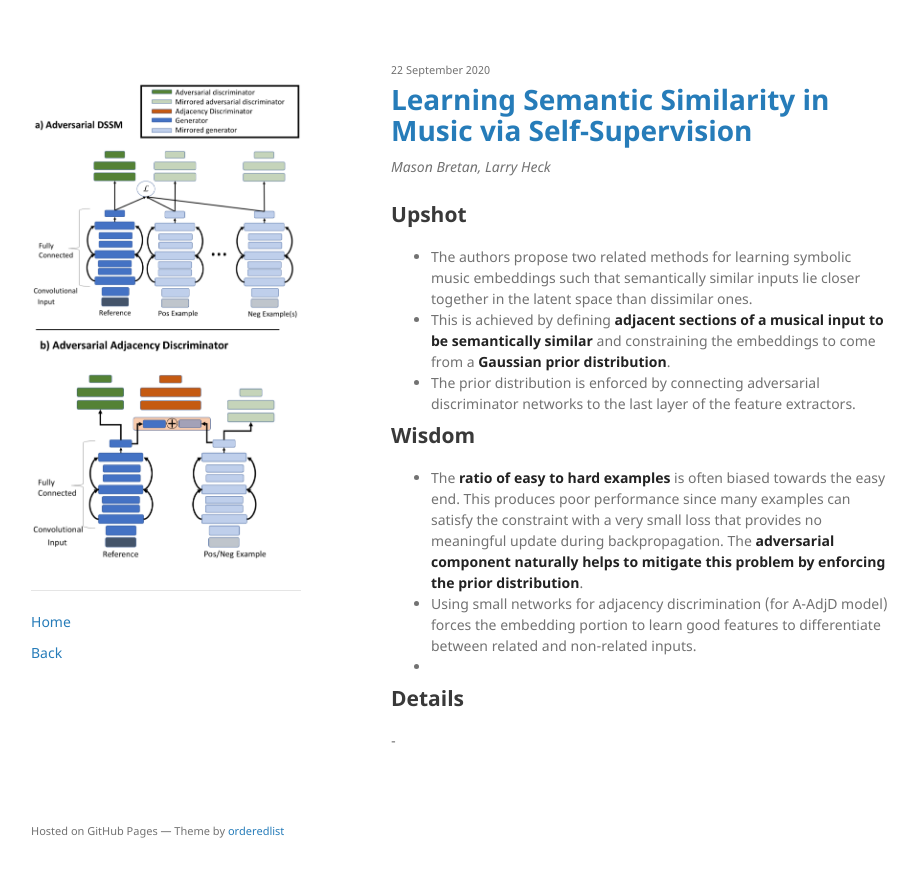
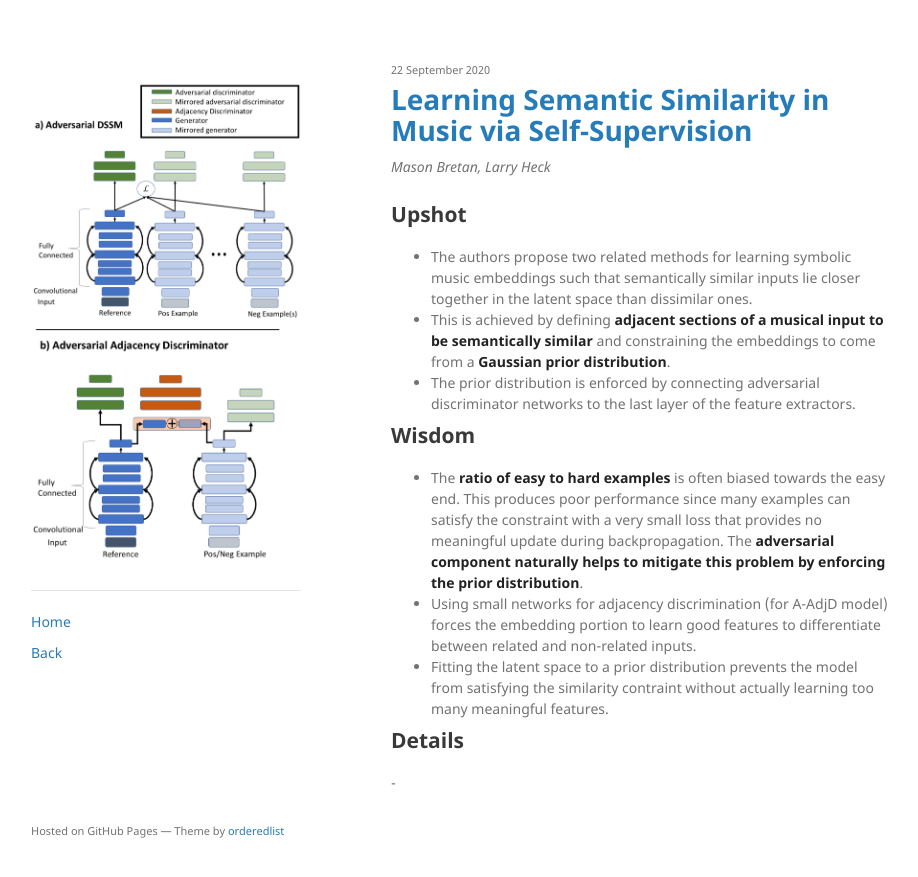
Before and after one commit to shreyanc/shreyanc.github.io, a Jekyll site: the page built from _posts/2020-09-22-semantic-similarity-via-self-supervision.md, in a window 1280 px wide. Shown: the top 877 px of the page, without its empty margins (179-1097 px from the left). Built offline with Jekyll 4.4.1, drawn with Linux system fonts in a browser that asks for light colours.

Commit message:
Update 2020-09-22-semantic-similarity-via-self-supervision.md

```diff
--- a/_posts/2020-09-22-semantic-similarity-via-self-supervision.md
+++ b/_posts/2020-09-22-semantic-similarity-via-self-supervision.md
@@ -21,7 +21,7 @@ post_title: Learning Semantic Similarity in Music via Self-Supervision
 ## Wisdom
 - The **ratio of easy to hard examples** is often biased towards the easy end. This produces poor performance since many examples can satisfy the constraint with a very small loss that provides no meaningful update during backpropagation. The **adversarial component naturally helps to mitigate this problem by enforcing the prior distribution**.
 - Using small networks for adjacency discrimination (for A-AdjD model) forces the embedding portion to learn good features to differentiate between related and non-related inputs.
--
+- Fitting the latent space to a prior distribution prevents the model from satisfying the similarity contraint without actually learning too many meaningful features.
 
 ## Details
 -
```
